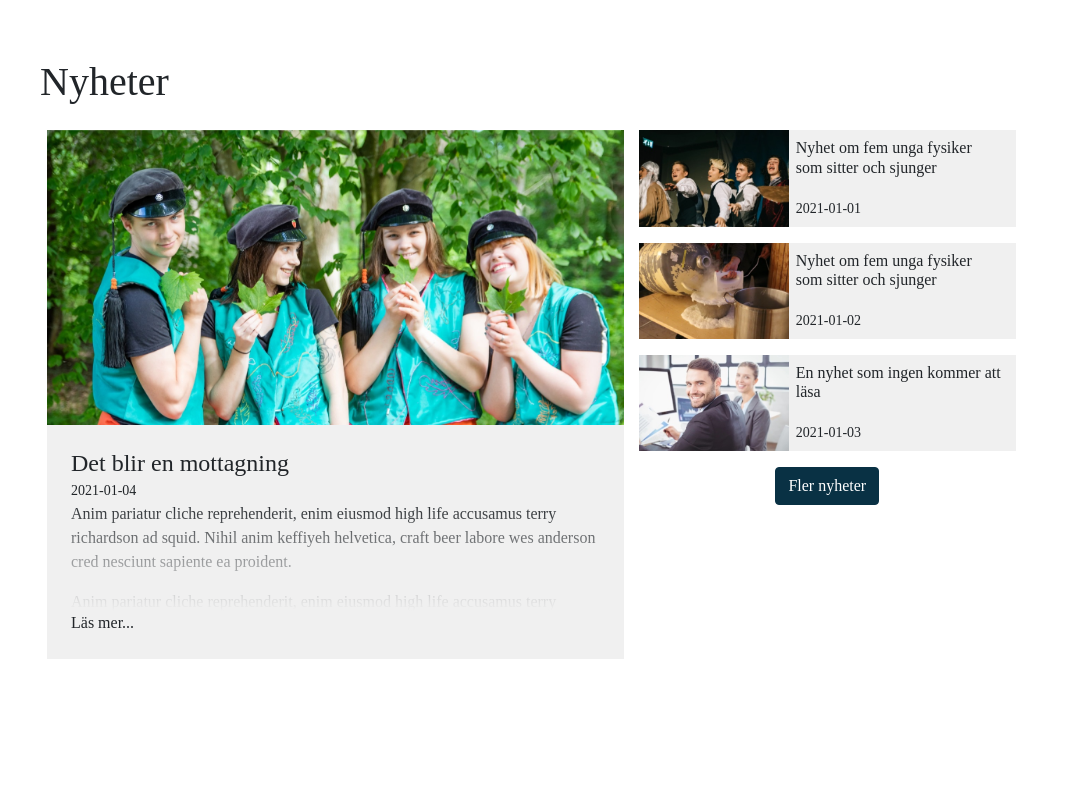
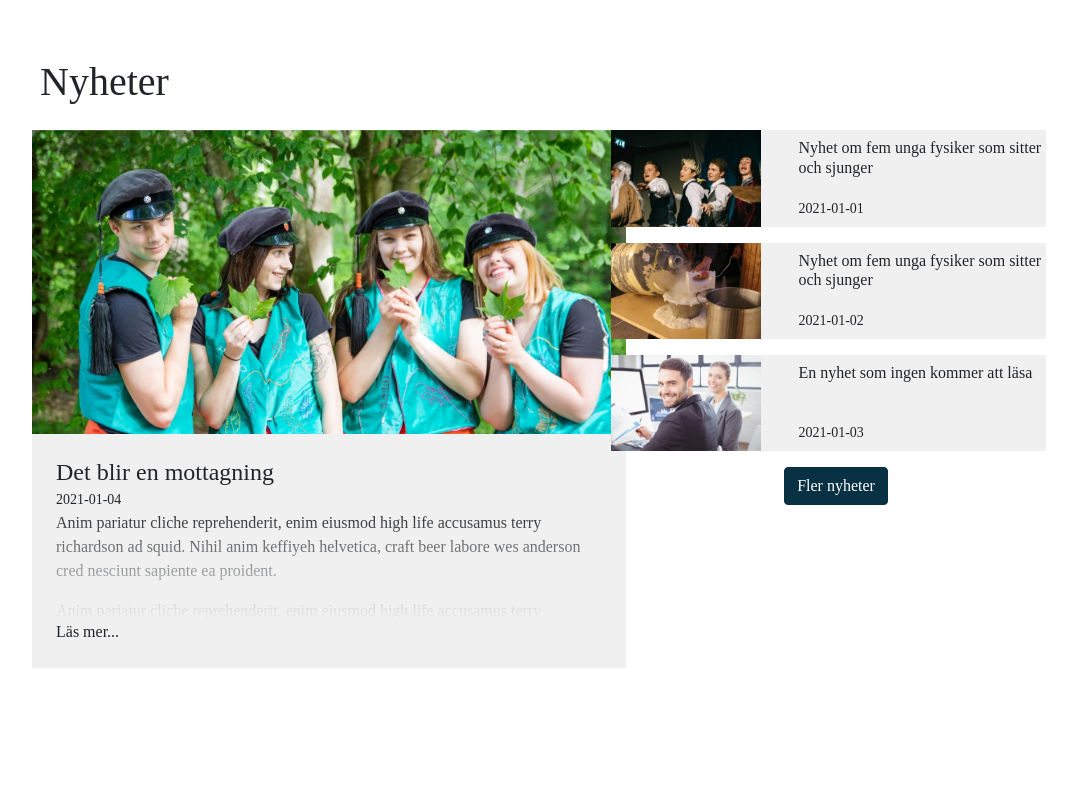
Before and after one commit to Fysiksektionen/Hemsida, a React (Create React App) app in the folder client/: page / in a window 1280 px wide. Shown: the part 1060-1860 px from the top of the page, without its empty margins (101-1178 px from the left). Built offline with nearby package versions, Linux system fonts and the light colour scheme; a web font is replaced by a local one.

Commit message:
Removed some containers (#57)

```diff
--- a/client/src/components/Footer.tsx
+++ b/client/src/components/Footer.tsx
@@ -15,7 +15,7 @@ function Footer({ content }: FooterProps) {
         <LocaleContext.Consumer>
             {locale =>
                 <div>
-                    <div className="container-fluid py-4 bg-dark text-white text-center">
+                    <div className="py-4 bg-dark text-white text-center">
 
                         <h3>{locale === locales.sv ? 'Hitta hit!' : 'Find us!'}</h3>
 
--- a/client/src/components/Header.tsx
+++ b/client/src/components/Header.tsx
@@ -5,7 +5,7 @@ import './Header.css';
 import { GroupedSearch } from './SearchBox';
 import HeaderMenu from './HeaderMenu';
 import ImageCOR from './content_object_renderers/ImageCOR';
-import { Col, Container, Row } from 'react-bootstrap';
+import { Col, Row } from 'react-bootstrap';
 import { SiteHeaderContentTree } from '../types/content_object_trees';
 import LocaleSelector from './LocaleSelector';
 import TextCOR from './content_object_renderers/TextCOR';
@@ -21,7 +21,6 @@ export default function Header({ setLocale, content }: Props) {
             {locale =>
                 <Navbar style={{ backgroundColor: 'var(--F-light-gray)', width: '100%' }} expand="lg" className="row justify-content-between">
                     <Navbar.Brand className="ml-lg-2 ml-xl-5 my-auto justify-content-start" href="#">
-                        <Container>
                         <Row>
                             <Col xs={'auto'} className="my-auto">
                                 <ImageCOR imageCO={content.items.logo} height="80" alt="" />
@@ -32,7 +31,6 @@ export default function Header({ setLocale, content }: Props) {
                                 </h4>
                             </Col>
                         </Row>
-                        </Container>
                     </Navbar.Brand>
                     <Navbar.Collapse className="justify-content-end">
                         <Col xs={'auto'} className="d-none d-xl-flex">
--- a/client/src/components/SidebarMenu.tsx
+++ b/client/src/components/SidebarMenu.tsx
@@ -1,5 +1,5 @@
 import React, { PropsWithChildren, useEffect, useState } from 'react';
-import { Row, Container, Col } from 'react-bootstrap';
+import { Row, Col } from 'react-bootstrap';
 import { Grid, Link, List, ListItem } from '@material-ui/core';
 import { useLocation } from 'react-router-dom';
 
@@ -24,8 +24,7 @@ export function SidebarMenu({ menuItems, children } : PropsWithChildren<SidebarM
     }, [location]);
 
     return (
-        <Container style={{ width: '100%' }}>
-            <Row>
+        <Row className="w-100">
             <Grid container justify="space-between" direction="row">
                 <Col xs={8}>
                     <div style={{ width: '100%' }}>
@@ -70,6 +69,5 @@ export function SidebarMenu({ menuItems, children } : PropsWithChildren<SidebarM
                 </Col>
             </Grid>
         </Row>
-        </Container>
     );
 }
--- a/client/src/components/Toe.tsx
+++ b/client/src/components/Toe.tsx
@@ -9,7 +9,7 @@ type ToeProps = {
 
 export default function Toe({ webmaster, currYear } : ToeProps) {
     return (
-        <div className="container-fluid py-4 bg-dark text-white text-center"
+        <div className="py-4 bg-dark text-white text-center"
             style={{ display: 'flex', flexDirection: 'row', justifyContent: 'center' }}
         >
             <div style={{ paddingRight: '2rem' }}>
--- a/client/src/components/content_object_editors/ImagePickerCOE.tsx
+++ b/client/src/components/content_object_editors/ImagePickerCOE.tsx
@@ -1,5 +1,5 @@
 import React from 'react';
-import { Col, Modal, Image, Row, Container } from 'react-bootstrap';
+import { Col, Modal, Image, Row } from 'react-bootstrap';
 import defaultLogo from '../../Fysiksektionen_logo.svg';
 import img1 from '../../mediafiles/placeholder_images/news_placeholder.jpg';
 import img2 from '../../mediafiles/placeholder_images/news_placeholder1.jpg';
@@ -28,7 +28,6 @@ export default function ImagePickerCOE({ show, setShow, setImage }: ImagePickerM
                 <Modal.Title id="image-picker">Pick an image!</Modal.Title>
             </Modal.Header>
             <Modal.Body>
-                <Container>
                 <Row className="justify-content-between h-100">
                     {images.map((imgSrc, index) => (
                         <Col key={index} xs={2} className="my-auto">
@@ -36,7 +35,6 @@ export default function ImagePickerCOE({ show, setShow, setImage }: ImagePickerM
                         </Col>
                     ))}
                 </Row>
-                </Container>
             </Modal.Body>
             <Modal.Footer>
 
--- a/client/src/components/content_object_editors/TextEditorCOE.tsx
+++ b/client/src/components/content_object_editors/TextEditorCOE.tsx
@@ -1,5 +1,5 @@
 import React, { ChangeEvent, FormEvent, useState } from 'react';
-import { Col, Modal, Container, Form, Button } from 'react-bootstrap';
+import { Col, Modal, Form, Button } from 'react-bootstrap';
 
 type TextEditorModalProps = {
     show: boolean,
@@ -31,7 +31,6 @@ export default function TextEditorCOE({ show, setShow, setText, initialText }: T
                 <Modal.Title id="text-editor">Pick an image!</Modal.Title>
             </Modal.Header>
             <Modal.Body>
-                <Container>
                 <Form onSubmit={onSubmit}>
                     <Form.Group controlId="rootUrl" as={Col} md={4}>
                         <Form.Label>Text field</Form.Label>
@@ -48,7 +47,6 @@ export default function TextEditorCOE({ show, setShow, setText, initialText }: T
                         Submit
                     </Button>
                 </Form>
-                </Container>
             </Modal.Body>
             <Modal.Footer>
 
--- a/client/src/components/news/FrontpageNewsWidget.tsx
+++ b/client/src/components/news/FrontpageNewsWidget.tsx
@@ -1,7 +1,6 @@
 import React from 'react';
 import NewsItemCompact from './NewsItemCompact';
 import NewsFeedTiny from './NewsFeedTiny';
-import Container from 'react-bootstrap/Container';
 import Row from 'react-bootstrap/Row';
 import Col from 'react-bootstrap/Col';
 import { DummyData, DummyData2 } from '../../mock_data/mock_NewsWidget';
@@ -10,12 +9,10 @@ function NewsWidget() {
     return (
         <div>
             <h1 className="pl-2 mb-4">Nyheter</h1>
-            <Container>
-                <Row>
-                    <Col className="col-7 pr-0"> <NewsItemCompact {...DummyData2}/> </Col>
-                    <Col className="col-5 pl-0"> <NewsFeedTiny items={DummyData}/> </Col>
-                </Row>
-            </Container>
+            <Row>
+                <Col className="col-7 pr-0"> <NewsItemCompact {...DummyData2}/> </Col>
+                <Col className="col-5 pl-0"> <NewsFeedTiny items={DummyData}/> </Col>
+            </Row>
         </div>
     );
 }
--- a/client/src/components/news/NewsFeedTiny.tsx
+++ b/client/src/components/news/NewsFeedTiny.tsx
@@ -1,6 +1,5 @@
 import React from 'react';
 import NewsItemTiny from './NewsItemTiny';
-import Container from 'react-bootstrap/Container';
 import { NewsPageMinimal } from '../../types/news';
 import Button from 'react-bootstrap/Button';
 
@@ -16,14 +15,14 @@ function NewsFeedTiny(props : NewsFeedTinyProps) {
     );
 
     return (
-        <Container>
+        <div>
             <ul className="list-unstyled">
                 {tinyFeed}
             </ul>
             <div className="text-center">
                 <Button variant={'secondary'}>Fler nyheter</Button>
             </div>
-        </Container>
+        </div>
     );
 }
 
--- a/client/src/components/news/NewsItemTiny.tsx
+++ b/client/src/components/news/NewsItemTiny.tsx
@@ -1,5 +1,4 @@
 import React from 'react';
-import Container from 'react-bootstrap/Container';
 import Row from 'react-bootstrap/Row';
 import Col from 'react-bootstrap/Col';
 import { NewsPageMinimal } from '../../types/news';
@@ -13,7 +12,6 @@ export type NewsItemTinyProps = {
 
 function NewsItemTiny(props : NewsPageMinimal) {
     return (
-        <Container>
         <Row>
             <Col className="col-5 pl-0">
                 <Image src={props.image.href} width={150} alt='' />
@@ -23,7 +21,6 @@ function NewsItemTiny(props : NewsPageMinimal) {
                 <small className="position-absolute" style={{ bottom: '0.5rem' }}>{props.publishedAt}</small>
             </Col>
         </Row>
-        </Container>
     );
 }
 
--- a/client/src/components/styret/ProfileCard.tsx
+++ b/client/src/components/styret/ProfileCard.tsx
@@ -1,5 +1,4 @@
 import React from 'react';
-import Container from 'react-bootstrap/Container';
 import Col from 'react-bootstrap/Col';
 import './ProfileCard.css';
 import { Image } from 'react-bootstrap';
@@ -18,7 +17,6 @@ export type ProfileCardInfo = {
 function ProfileCard(personInfo: ProfileCardInfo) {
     const imageAltText = personInfo.role + ' ' + personInfo.name;
     return (
-        <Container>
         <Col>
             <Image fluid={true} src={personInfo.imageUrl} alt={imageAltText} className={'rounded'} />
 
@@ -34,8 +32,6 @@ function ProfileCard(personInfo: ProfileCardInfo) {
                 <p>{personInfo.description}</p>
             </div>
         </Col>
-        </Container>
-
     );
 }
 
--- a/client/src/pages/PageNotFound.tsx
+++ b/client/src/pages/PageNotFound.tsx
@@ -1,5 +1,4 @@
 import React from 'react';
-import { Container } from 'react-bootstrap';
 import SentimentVeryDissatisfiedIcon from '@material-ui/icons/SentimentVeryDissatisfied';
 
 export default function PageNotFound() {
@@ -8,7 +7,7 @@ export default function PageNotFound() {
      * **/
 
     return (
-        <Container className="text-center my-5">
+        <div className="text-center my-5">
             <SentimentVeryDissatisfiedIcon className="my-3" style={{ fontSize: '8rem' }}/>
 
             <h1>404</h1>
@@ -17,6 +16,6 @@ export default function PageNotFound() {
             <p>
                 Tyvärr hittades inte någon sida på <a href={window.location.href}>{window.location.href}</a>.
             </p>
-        </Container>
+        </div>
     );
 }
--- a/client/src/pages/StyretPage.tsx
+++ b/client/src/pages/StyretPage.tsx
@@ -1,6 +1,5 @@
 import React from 'react';
 import ProfileCards from '../components/styret/ProfileCardsGrid';
-import Container from 'react-bootstrap/Container';
 import Row from 'react-bootstrap/Row';
 import { MenuItem, SidebarMenu } from '../components/SidebarMenu';
 import { HEADER_HEIGHT } from './NewsFeedPage';
@@ -24,7 +23,7 @@ function StyretPage(props: PageComponentProps) {
 
     return (
         <SidebarMenu menuItems={menuItems}>
-            <Container className="pb-5">
+            <div className="pb-5">
                 <h1
                     id="styret-header"
                     className="pb-4"
@@ -46,7 +45,7 @@ function StyretPage(props: PageComponentProps) {
                         Lorem ipsum dolor sit amet, consectetur adipisicing elit. Laudantium, deleniti quas dolorem dolores repellat aperiam eum aut. Libero ipsa autem dolorem, atque minus, dolor dolore quis illo omnis aperiam fugit?
                     </div>
                 </Row>
-            </Container>
+            </div>
         </SidebarMenu>
     );
 }
```
Lines whose indentation alone changed are shown as unchanged.
